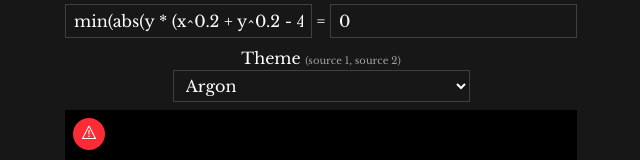
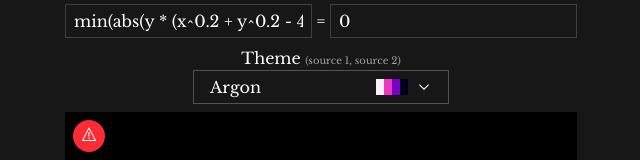
Before and after one commit to ChakornK/equation-vis, a Vue app: page / in a window 1280 px wide. Shown: the part 180-340 px from the top of the page, without its empty margins (319-959 px from the left). Built offline with nearby package versions, Linux system fonts and the light colour scheme.

Commit message:
feat: custom color list drop down

```diff
--- a/components.d.ts
+++ b/components.d.ts
@@ -12,5 +12,6 @@ export {}
 declare module 'vue' {
   export interface GlobalComponents {
     Renderer: typeof import('./src/components/Renderer.vue')['default']
+    ThemeDropdown: typeof import('./src/components/ThemeDropdown.vue')['default']
   }
 }
--- a/src/App.vue
+++ b/src/App.vue
@@ -2,6 +2,7 @@
 import { ref, useTemplateRef, watchEffect } from "vue";
 import Renderer from "./components/Renderer.vue";
 import { themes } from "./lib/gradient";
+import ThemeDropdown from "./components/ThemeDropdown.vue";
 
 const equation1 = ref("min(abs(y * (x^0.2 + y^0.2 - 4) * 67sin(x * y)), abs(y * (x^2 + y^2 - 4)))");
 const equation2 = ref("0");
@@ -48,12 +49,13 @@ watchEffect(() => {
           >, <a href="https://github.com/ghosh/uiGradients/blob/master/gradients.json">source 2</a>)
         </span>
       </p>
-      <select
+      <!-- <select
         class="w-full border border-neutral-700 bg-neutral-900 px-2 py-1 outline-0"
         v-model="theme"
       >
         <option v-for="(colors, name) in themes" :value="colors">{{ name }}</option>
-      </select>
+      </select> -->
+      <ThemeDropdown :itemMap="themes" v-model="theme" />
     </div>
 
     <Renderer ref="renderer" :theme="theme" />
--- /dev/null
+++ b/src/components/ThemeDropdown.vue
@@ -0,0 +1,49 @@
+<script setup lang="ts">
+import { themes } from "@/lib/gradient";
+import { ref } from "vue";
+import CarbonChevronDown from "~icons/carbon/chevron-down";
+
+const { itemMap, modelValue } = defineProps<{
+  itemMap: Record<string, string[]>;
+  modelValue: string[];
+}>();
+const emit = defineEmits(["update:modelValue"]);
+
+const selectedName = ref("Argon");
+const listVisible = ref(false);
+</script>
+
+<template>
+  <div class="relative z-10 w-64 cursor-pointer select-none text-left">
+    <div
+      class="flex items-center justify-between border border-neutral-600 bg-neutral-900 px-4 py-1"
+      @click="listVisible = !listVisible"
+    >
+      <p>{{ selectedName }}</p>
+      <div class="flex gap-2">
+        <div class="flex items-stretch">
+          <div v-for="color in modelValue" :style="{ background: color }" class="h-4 w-2"></div>
+        </div>
+        <CarbonChevronDown class="h-4 w-4" />
+      </div>
+    </div>
+    <div
+      v-show="listVisible"
+      class="*:flex *:hover:bg-neutral-800 *:px-4 *:py-1 *:items-center *:justify-between absolute left-0 right-0 top-8 mt-px max-h-80 overflow-y-scroll border border-neutral-600 bg-neutral-900 text-sm"
+    >
+      <div
+        v-for="(colors, name) in themes"
+        @click="
+          selectedName = name;
+          listVisible = !listVisible;
+          emit('update:modelValue', colors);
+        "
+      >
+        <p>{{ name }}</p>
+        <div class="flex items-stretch">
+          <div v-for="color in colors" :style="{ background: color }" class="h-4 w-2"></div>
+        </div>
+      </div>
+    </div>
+  </div>
+</template>
```
